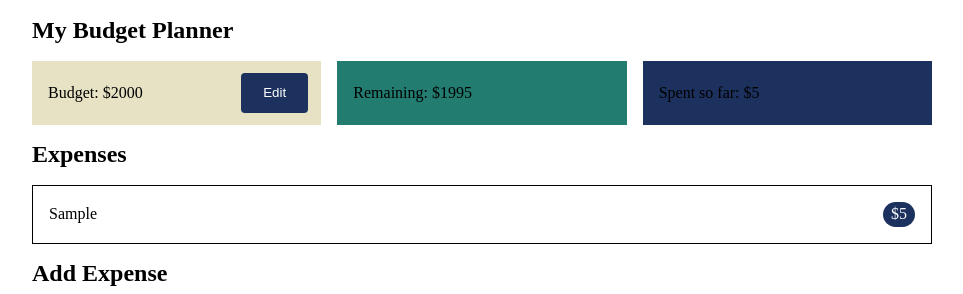
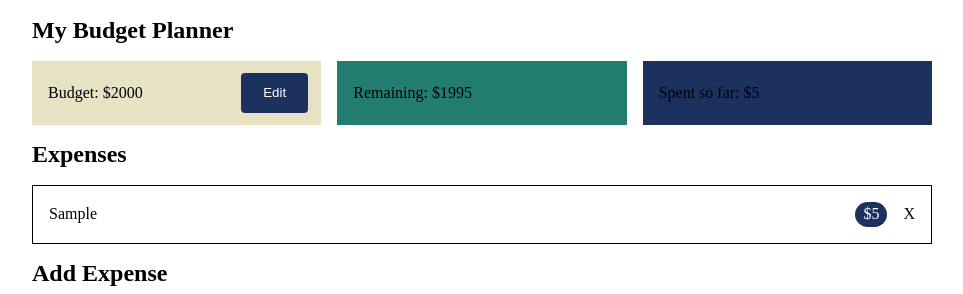
Before and after one commit to nikaareshidze/Budget-Planner, a React (Vite) app: page / in a window 1280 px wide. Both pictures are taken after typing "Sample", "5" into the empty fields and a click on the button "Save". Shown: the top 294 px of the page, without its empty margins (158-1121 px from the left). Built offline with nearby package versions, Linux system fonts and the light colour scheme.

Commit message:
Add functionality to remove expense

```diff
--- a/src/components/ExpenseItem.tsx
+++ b/src/components/ExpenseItem.tsx
@@ -1,14 +1,45 @@
+import styled from "styled-components";
+import { useSelector, useDispatch } from "react-redux";
+import { RootState } from "../store/store";
+
+import { updateExpenses } from "../store/expenseSlice";
+
+export default function ExpenseItem({ item }: any) {
+  const expenses = useSelector((state: RootState) => state.expense.expenses);
+
+  const dispatch = useDispatch();
+
+  const foo = () => {
+    const x = expenses.filter((i) => {
+      return i.id != item.id;
+    });
+    dispatch(updateExpenses(x));
+  };
+
+  return (
+    <ExpenseDiv>
+      <Title>{item.name}</Title>
+      <div style={{ display: "flex", alignItems: "center", gap: "1em" }}>
+        <ExpenseCostDiv>
+          <Title>{`$${item.cost}`}</Title>
+        </ExpenseCostDiv>
+        <ThisTitle
+          onClick={() => {
+            foo();
+          }}
+        >
+          X
+        </ThisTitle>
+      </div>
+    </ExpenseDiv>
+  );
+}
+
+// style imports
 import ExpenseDiv from "../styles/expense/ExpenseDiv";
 import Title from "../styles/fonts/Title";
 import ExpenseCostDiv from "../styles/expense/ExpenseCostDiv";
 
-export default function ExpenseItem({ item }: any) {
-  return (
-    <ExpenseDiv>
-      <Title>{item.name}</Title>
-      <ExpenseCostDiv>
-        <Title>{`$${item.cost}`}</Title>
-      </ExpenseCostDiv>
-    </ExpenseDiv>
-  );
-}
+const ThisTitle = styled(Title)`
+  cursor: pointer;
+`;
--- a/src/components/Expenses.tsx
+++ b/src/components/Expenses.tsx
@@ -1,8 +1,8 @@
 import { useSelector } from "react-redux";
 import { RootState } from "../store/store";
 
+// component imports
 import ExpenseItem from "./ExpenseItem";
-import SectionTitle from "../styles/SectionsTitle";
 
 export default function Expenses() {
   const expenses = useSelector((state: RootState) => state.expense.expenses);
@@ -18,3 +18,6 @@ export default function Expenses() {
     </div>
   );
 }
+
+// style imports
+import SectionTitle from "../styles/SectionsTitle";
--- a/src/store/expenseSlice.ts
+++ b/src/store/expenseSlice.ts
@@ -19,12 +19,15 @@ export const expenseSlice = createSlice({
     addExpense: (state, action: PayloadAction<expenseObject>) => {
       state.expenses.push(action.payload);
     },
+    updateExpenses: (state, action: PayloadAction<expenseObject[]>) => {
+      state.expenses = action.payload;
+    },
     setBudget: (state, action: PayloadAction<number>) => {
       state.budget = action.payload;
     },
   },
 });
 
-export const { addExpense, setBudget } = expenseSlice.actions;
+export const { addExpense, setBudget, updateExpenses } = expenseSlice.actions;
 
 export default expenseSlice.reducer;
```
